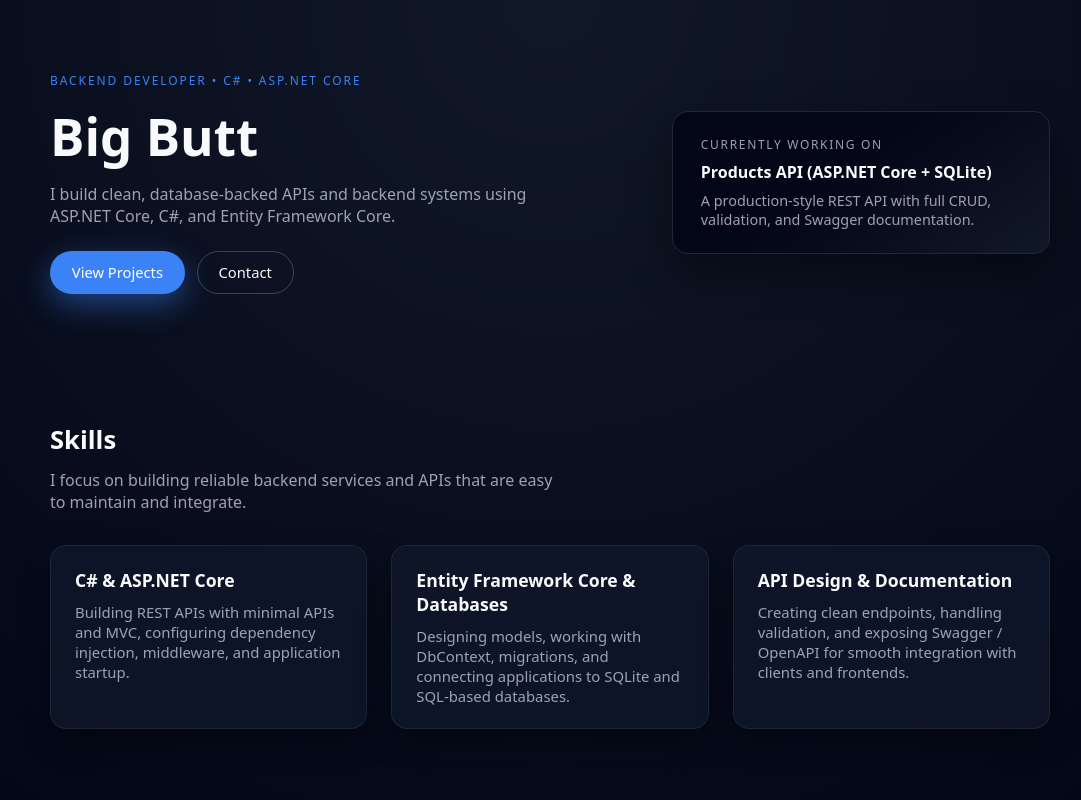
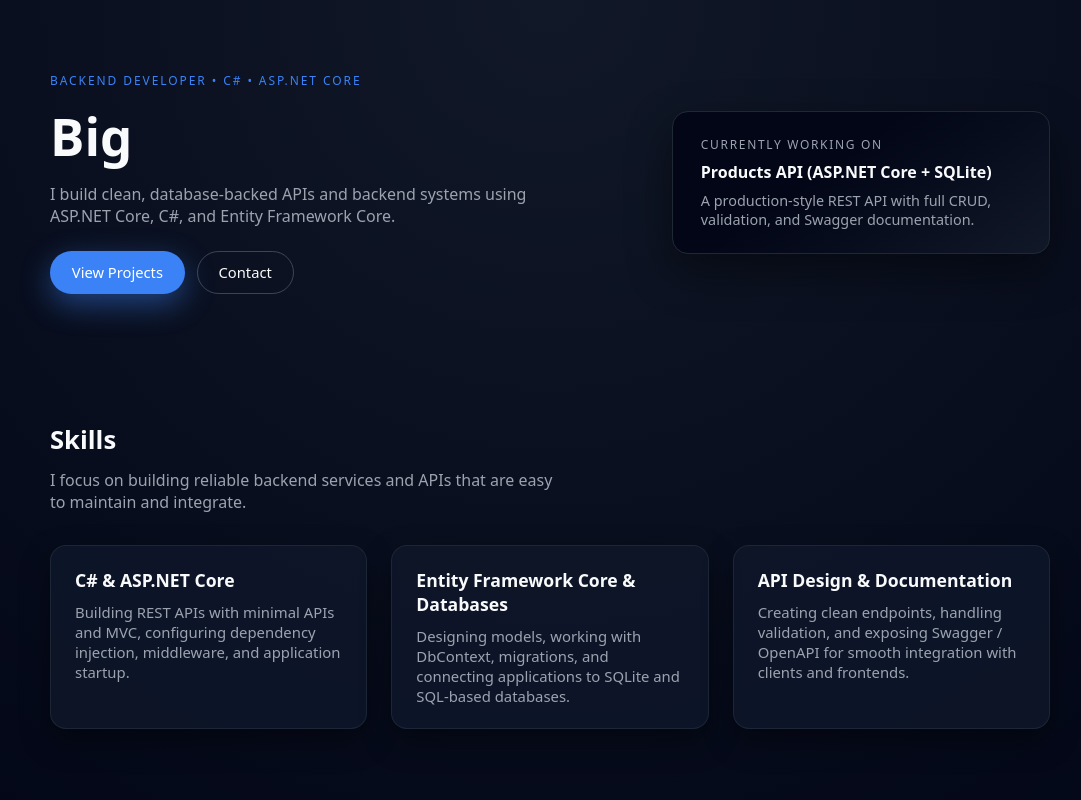
Before and after one commit to fbginnjc-hash/portfolio-site, a plain HTML site: page index.html in a window 1280 px wide. Shown: the top 800 px of the page, without its empty margins (90-1171 px from the left). Drawn offline with Linux system fonts and the light colour scheme.

Commit message:
Update links and placeholder name

```diff
--- a/index.html
+++ b/index.html
@@ -11,7 +11,7 @@
     <div class="container hero-content">
       <div>
         <p class="hero-eyebrow">Backend Developer • C# • ASP.NET Core</p>
-        <h1 class="hero-title">Big Butt</h1>
+        <h1 class="hero-title">Big</h1>
         <p class="hero-subtitle">
           I build clean, database-backed APIs and backend systems using ASP.NET Core,
           C#, and Entity Framework Core.
```
